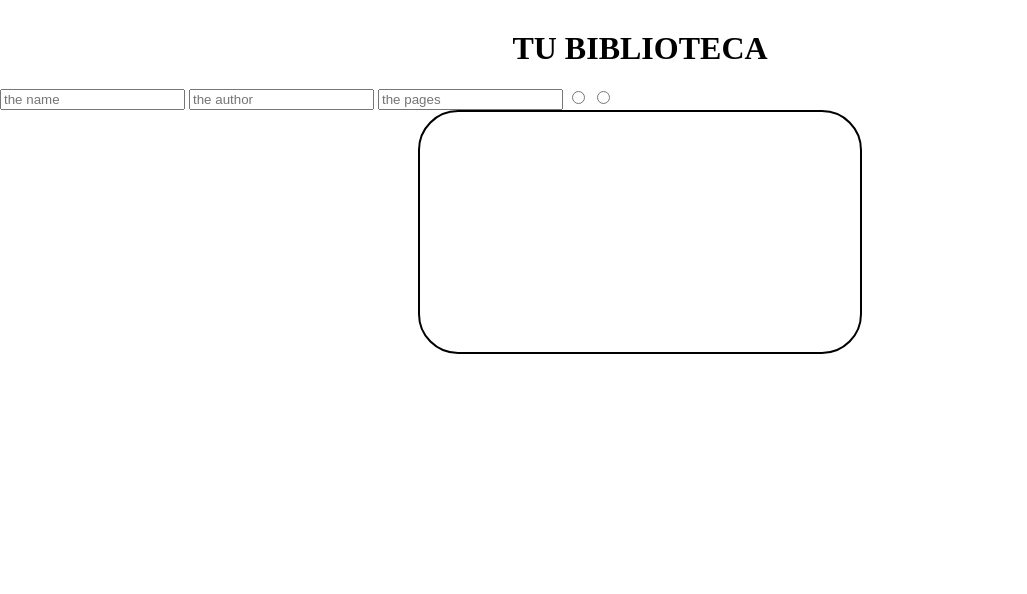
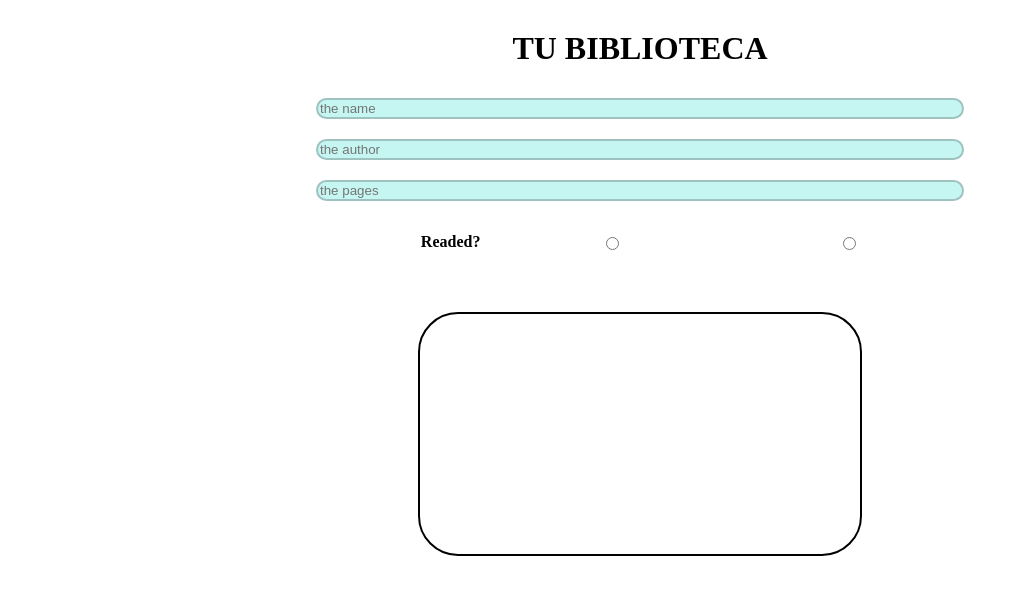
Before and after one commit to davidnovodeveloper/Biblioteca, a plain HTML site: page index.html in a window 1280 px wide. Shown: the whole page, without its empty margins (0-1027 px from the left). Drawn offline with Linux system fonts and the light colour scheme.

Commit message:
HTML y CSS finalizado

```diff
--- a/index.html
+++ b/index.html
@@ -9,11 +9,14 @@
     <body>
         <h1>TU BIBLIOTECA</h1>
         <form>
-            <input type="text" id="name" placeholder="the name">
-            <input type="text" id="author" placeholder="the author">
-            <input type="number"id="pages" placeholder="the pages">
-            <input type="radio" id="nreaded" name="readed" value="false">
-            <input type="radio" id="nreaded" name="readed" value="true">
+            <input type="text" id="name" class="inputs" placeholder="the name">
+            <input type="text" id="author" class="inputs" placeholder="the author">
+            <input type="number"id="pages" class="inputs" placeholder="the pages">
+            <div class="radios-inline">
+                <h4>Readed?</h4>
+                <input type="radio" id="treaded" name="readed" value="false">
+                <input type="radio" id="freaded" name="readed" value="true">
+            </div>
         </form>
         <div id="container"></div>
         <script src="script.js"></script>
--- a/styles.css
+++ b/styles.css
@@ -6,12 +6,43 @@ h1 {
     text-align: center;
     margin-top: 30px;
 }
+form {
+    display: flex;
+    flex-direction: column;
+    justify-content: center;
+    align-items: center;
+    width: 100%;
+    height: 40%;
+}
+form .inputs {
+    border-radius: 40px;
+    background-color: rgba(64, 224, 208, 0.3);
+    border: 2px solid rgba(71, 75, 78, .3);
+    width: 50%;
+    margin: 10px 0;
+}
+.radios-inline {
+    width: 50%;
+    height: 10%;
+    display: flex;
+    justify-content: space-evenly;
+    flex-direction: row;;
+    align-items: center;
+    gap: 20px;
+}
+#treaded {
+    accent-color: #12d112;
+}
+#freaded {
+    margin-left: 100px;
+    accent-color: rgb(209, 18, 18);
+}
 #container {
     height: 200px;
     width: 400px;
     border: 2px solid black;
     border-radius: 40px;
-    margin: 0 auto;
+    margin: 40px auto;
     padding: 20px;
     display: flex;
     flex-direction: row;
```
